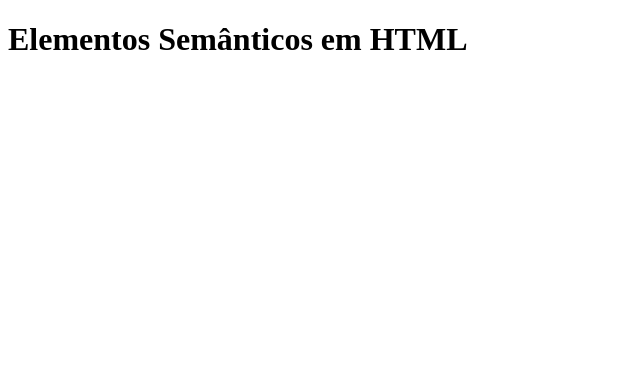
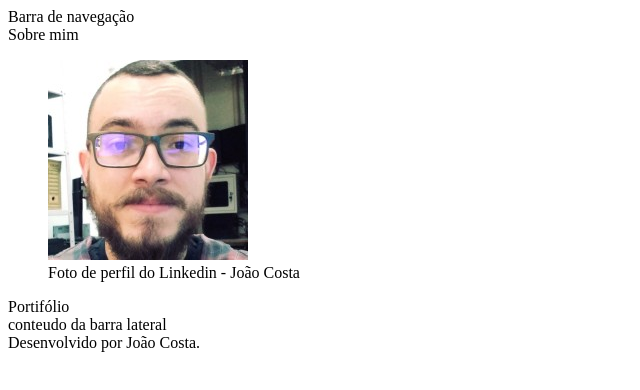
Before and after one commit to JoaoCostaTI/santanderAdaTech, a plain HTML site: page elementosSemanticos.html in a window 1280 px wide. Shown: the whole page, without its empty margins (0-640 px from the left). Drawn offline with Linux system fonts and the light colour scheme.

Commit message:
Update elementosSemanticos.html

```diff
--- a/elementosSemanticos.html
+++ b/elementosSemanticos.html
@@ -6,6 +6,45 @@
     <title>Elementos Semânticos em HTML</title>
 </head>
 <body>
-    <h1>Elementos Semânticos em HTML</h1>
+    <header>
+        <nav>
+            Barra de navegação
+        </nav>
+    </header>
+
+    <main>
+        <section id="about-me">
+            Sobre mim
+            <figure>
+                <img src="./images/fotoJM.jpg" alt="Eu mesmo">
+                <figcaption>
+                    Foto de perfil do Linkedin - João Costa
+                </figcaption>
+            </figure>
+        </section>
+
+        <section id="portifolio">
+            Portifólio
+        </section>
+
+        <section id="blog">
+
+            <article>
+
+            </article>
+        </section>
+
+
+
+    </main>
+
+    <aside>
+        conteudo da barra lateral
+    </aside>
+
+    <footer>
+        Desenvolvido por João Costa.
+    </footer>
+
 </body>
 </html>
```
